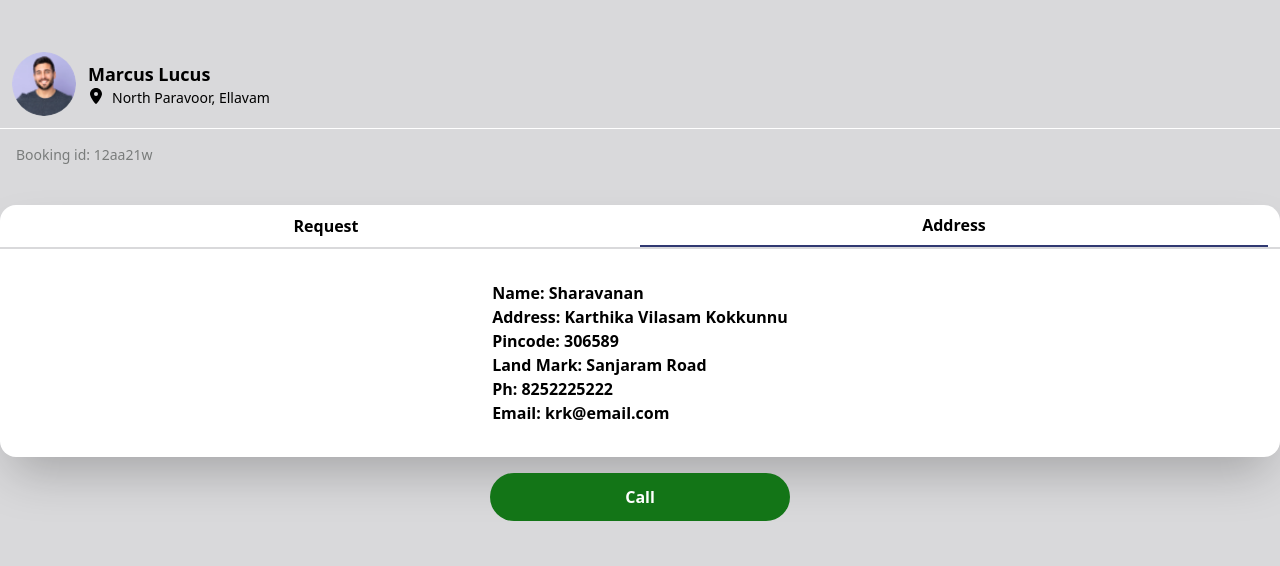
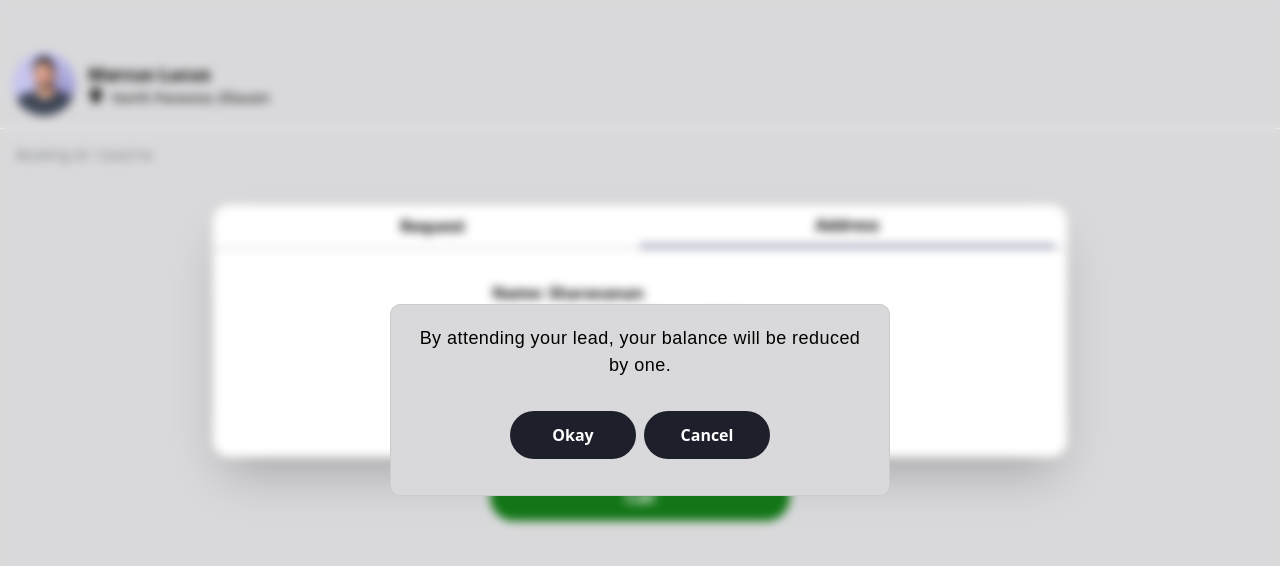
Before and after one commit to JaseelaAlimahamed/ServiceConnectProviderUI, a React (Vite) app: page /leaddetails in a window 1280 px wide. Both pictures are taken after a click on the element "Address". Shown: the top 566 px of the page. Built offline with nearby package versions, Linux system fonts and the light colour scheme; a web font is replaced by a local one.

Commit message:
logic changed as described for modal

```diff
--- a/src/components/reUsableComponents/CallModal.jsx
+++ /dev/null
@@ -1,54 +0,0 @@
-import React from 'react';
-import ReactModal from 'react-modal';
-import Button from './ServiceRequestList/Button';
-
-const CallModal = ({ isOpen, onClose,number}) => {
-  if (!isOpen) return null;
-  const handleCall = () => {
-
-    window.location.href = `tel:${number}`;
-  };
-  return (
-    <ReactModal
-      isOpen={isOpen}
-      onRequestClose={onClose}
-      contentLabel="Do you want to close?"
-      style={{
-        overlay: {
-         margin:'',
-         backgroundColor:'transparent',
-          backdropFilter: 'blur(5px)', // Dark overlay
-        },
-        content: {
-          top: "50%",
-          left: "50%",
-          right: "auto",
-          bottom: "auto",
-          transform: "translate(-50%, -50%)",
-          width: "90%", // Control width for 2-line sentence
-          maxWidth: "500px", // Adjust max width
-          padding: "20px", // Padding for better spacing
-          borderRadius: "10px",
-          textAlign: "center",
-          backgroundColor: "#D9D9DB",
-
-        },
-      }}
-    >
-      {/* Adjust text formatting for two lines */}
-      <h2 className='font-heading font-medium tracking-wide text-lg mb-4' style={{ wordWrap: 'break-word', lineHeight: '1.5em' }}>
-        By attending your lead, your balance will be reduced by one.
-      </h2>
-
-      {/* Button to close the modal */}
-      <div className="flex gap-2 justify-center">
-
-      <Button label={'Okay'} color={'dark-gray'} onClick={handleCall} width={'126px'}/>
-      <Button label={'Cancel'} color={'dark-gray'} onClick={onClose} width={'126px'}/>
-      </div>
-
-    </ReactModal>
-  );
-};
-
-export default CallModal;
--- a/src/pages/ServiceProviderPages/LeadDetails.jsx
+++ b/src/pages/ServiceProviderPages/LeadDetails.jsx
@@ -1,14 +1,15 @@
 import React, { useState } from 'react'
-import Navbar from '../../components/reUsableComponents/ServiceRequestList/Navbar'
 import eclipse from '../../assets/images/Ellipse309.png'
 import { FaLocationDot } from "react-icons/fa6";
 import Button from '../../components/reUsableComponents/ServiceRequestList/Button';
 import shape from '../../assets/images/shape.png'
 import { useNavigate } from 'react-router-dom';
-import CallModal from '../../components/reUsableComponents/CallModal';
+import ReactModal from 'react-modal';
 const LeadDetails = () => {
     const [tab,setTab]=useState(false)
     const [open,setOpen]=useState(false)
+    ReactModal.setAppElement('#root');
+
     const booking={
         bookingId:'12aa21w',
         title:'Bulb Change',
@@ -34,9 +35,21 @@ const handleDecline=()=>{
     navigate('/')
 
 }
-const handleCall=()=>{
+const handleAddress=()=>{
     setOpen(true)
 
+
+}
+const handleCall=()=>{
+
+}
+const handleCancel=()=>{
+    setTab(true)
+    setOpen(false)
+}
+const handleOk=()=>{
+    setTab(false)
+    setOpen(false)
 }
   return (
     <div className='bg-light-gray font-daytime h-screen py-10'>
@@ -54,12 +67,12 @@ const handleCall=()=>{
         </div>
         <p className='text-daytime text-sm mb-10 pl-4 pt-4'>Booking id: {booking.bookingId}</p>
 
-            <div className="container mx-auto flex flex-col justify-center items-center w-full shadow-2xl  bg-primary rounded-2xl ">
+            <div className="container mx-auto flex flex-col justify-center items-center  shadow-2xl w-8/12 max-lg:w-full  bg-primary rounded-2xl ">
                 <div className="flex justify-between w-full border-b-2 px-3  border-light-gray font-semibold">
                     <div className={`flex justify-center items-center w-full cursor-pointer ${tab?'border-b-2 ':''} py-2 border-cardfont`}  onClick={()=>setTab(true)}>
                         <h3>Request</h3>
                     </div>
-                    <div className={`flex justify-center items-center w-full cursor-pointer ${!tab?'border-b-2 ':''} py-2 border-cardfont`} onClick={()=>setTab(false)}>
+                    <div className={`flex justify-center items-center w-full cursor-pointer ${!tab?'border-b-2 ':''} py-2 border-cardfont`} onClick={handleAddress}>
                         <h3>Address</h3>
                     </div>
                 </div>
@@ -79,8 +92,8 @@ const handleCall=()=>{
                         <div className="py-2">
                             <h3 className='font-medium'>Images & Video</h3>
                             {
-                                booking.images.map((image)=>
-                                <img src={image} alt="" className='w-20 h-20 rounded-full aspect-square object-cover'/>
+                                booking.images.map((image,index)=>
+                                <img key={index} src={image} alt="" className='w-20 h-20 rounded-full aspect-square object-cover'/>
                                 )
                             }
                         </div>
@@ -130,7 +143,45 @@ const handleCall=()=>{
             </div>
             </div>
             <Button label={tab?'Decline':'Call'} color={tab?'declainbtn':'statusopened'} width='300px' onClick={tab?handleDecline:handleCall} />
-            <CallModal isOpen={open} onClose={()=>setOpen(false)} number={user.phone}/>
+            <ReactModal
+      isOpen={open}
+      onRequestClose={()=>setOpen(false)}
+
+      style={{
+        overlay: {
+         margin:'',
+         backgroundColor:'transparent',
+          backdropFilter: 'blur(5px)',
+        },
+        content: {
+          top: "50%",
+          left: "50%",
+          right: "auto",
+          bottom: "auto",
+          transform: "translate(-50%, -50%)",
+          width: "90%",
+          maxWidth: "500px",
+          padding: "20px",
+          borderRadius: "10px",
+          textAlign: "center",
+          backgroundColor: "#D9D9DB",
+
+        },
+      }}
+    >
+
+      <h2 className='font-heading font-medium tracking-wide text-lg mb-4' style={{ wordWrap: 'break-word', lineHeight: '1.5em' }}>
+        By attending your lead, your balance will be reduced by one.
+      </h2>
+
+
+      <div className="flex gap-2 justify-center">
+
+      <Button label={'Okay'} color={'dark-gray'} onClick={handleOk} width={'126px'} />
+      <Button label={'Cancel'} color={'dark-gray'} onClick={handleCancel} width={'126px'}/>
+      </div>
+
+    </ReactModal>
         </div>
 
 
```
